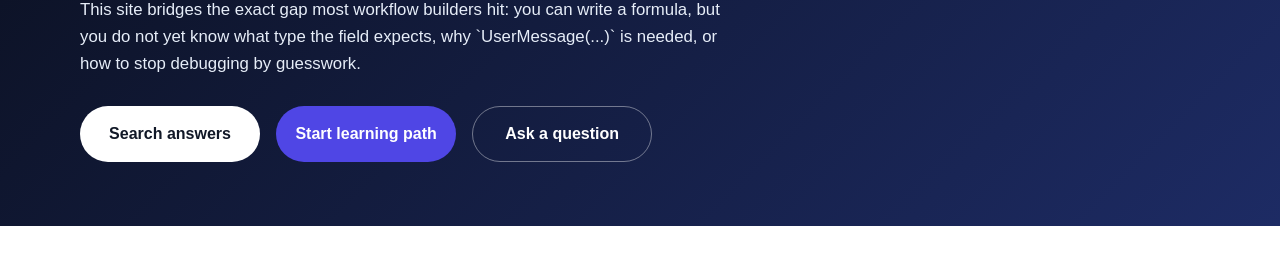
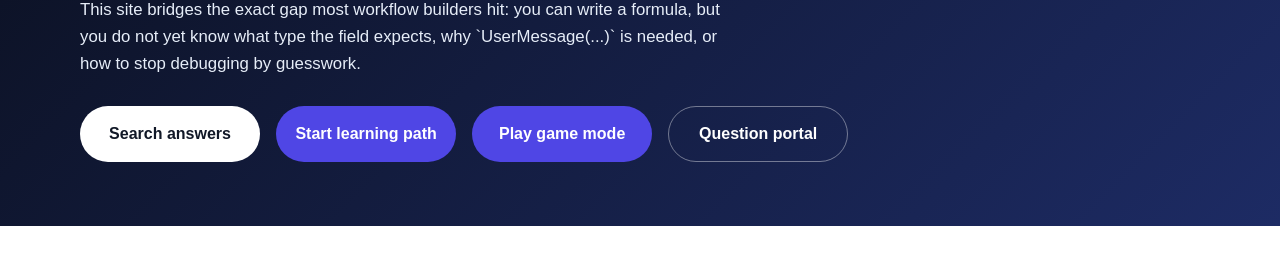
Before and after one commit to MeeraliN/foundry-workflows-powerfx-guide, a plain HTML site: page docs/index.html in a window 1280 px wide. Shown: the part 194-463 px from the top of the page. Drawn offline with Linux system fonts and the light colour scheme.

Commit message:
Improve learner navigation links (#4)
* Add Foundry workflow Power Fx learning path

Co-authored-by: Copilot <223556219+Copilot@users.noreply.github.com>

* Add summary links and game path

Co-authored-by: Copilot <223556219+Copilot@users.noreply.github.com>

* Create learner-focused workflow gap site

Co-authored-by: Copilot <223556219+Copilot@users.noreply.github.com>

* Improve learner navigation links

Co-authored-by: Copilot <223556219+Copilot@users.noreply.github.com>

---------

Co-authored-by: Copilot <223556219+Copilot@users.noreply.github.com>

```diff
--- a/docs/index.html
+++ b/docs/index.html
@@ -20,7 +20,8 @@
       <div class="hero-actions">
         <a class="button primary" href="#answers">Search answers</a>
         <a class="button secondary" href="#learning-path">Start learning path</a>
-        <a class="button ghost" href="https://github.com/MeeraliN/foundry-workflows-powerfx-guide/issues/new?template=question.yml">Ask a question</a>
+        <a class="button secondary" href="#game-mode">Play game mode</a>
+        <a class="button ghost" href="https://github.com/MeeraliN/foundry-workflows-powerfx-guide/issues/new?template=question.yml">Question portal</a>
       </div>
     </div>
   </header>
@@ -128,6 +129,7 @@
       <div class="container">
         <h2>Learning path</h2>
         <p class="section-intro">Follow this in order like a Microsoft Learn module sequence.</p>
+        <p><a class="button primary" href="#game-mode">After the modules, play game mode</a></p>
         <div class="module-grid">
           <article class="module-card">
             <span class="module-number">01</span>
@@ -217,6 +219,7 @@
       <div class="container">
         <h2>Game mode: from beginner to expert</h2>
         <p class="section-intro">This is the mastery track. Each rank closes part of the gap.</p>
+        <p><a class="button secondary" href="https://github.com/MeeraliN/foundry-workflows-powerfx-guide/issues/new?template=question.yml">Open the question portal if you get stuck</a></p>
         <div class="quest-board">
           <article class="quest-card">
             <h3>Rookie Builder</h3>
```
Also changed, not shown: 3 other files.
